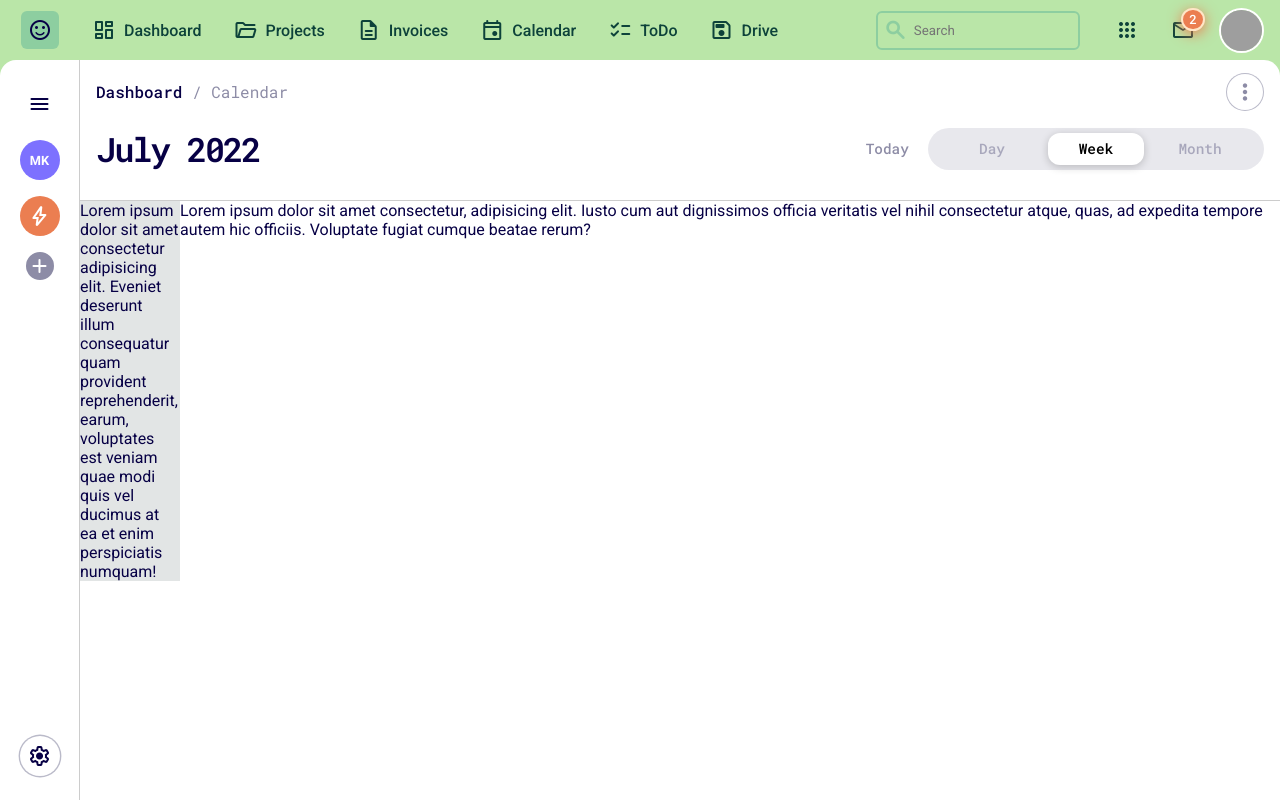
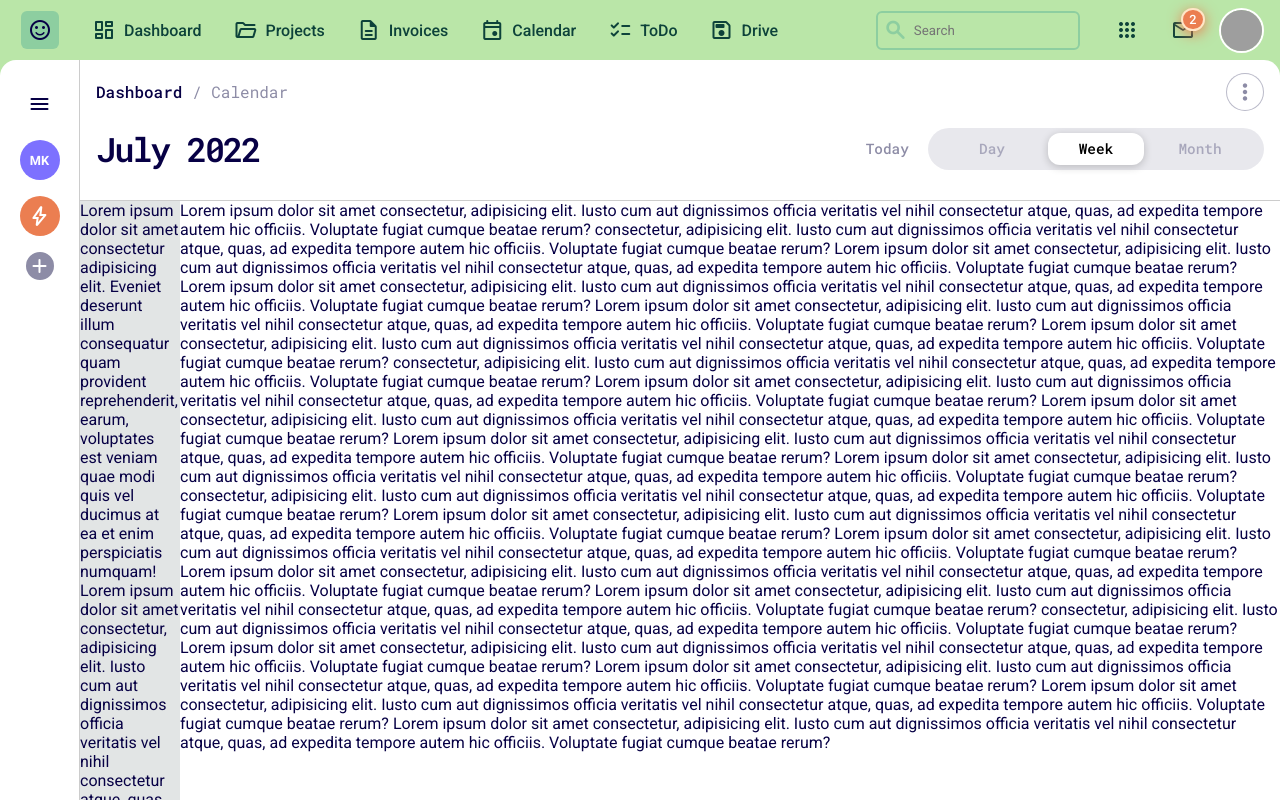
Before and after one commit to alexalannunes/ui-clones, a React (Create React App) app in the folder calendar-week/: page / in a window 1280 px wide. Shown: the top 800 px of the page. Built offline with nearby package versions, Linux system fonts and the light colour scheme; grey boxes are pictures that could not be loaded.

Commit message:
adjusting layout

```diff
--- a/calendar-week/src/components/calendar-week/calendar-week.tsx
+++ b/calendar-week/src/components/calendar-week/calendar-week.tsx
@@ -8,13 +8,75 @@ function CalendarContent() {
         Lorem ipsum dolor sit amet consectetur adipisicing elit. Eveniet
         deserunt illum consequatur quam provident reprehenderit, earum,
         voluptates est veniam quae modi quis vel ducimus at ea et enim
-        perspiciatis numquam!
+        perspiciatis numquam! Lorem ipsum dolor sit amet consectetur,
+        adipisicing elit. Iusto cum aut dignissimos officia veritatis vel nihil
+        consectetur atque, quas, ad expedita tempore autem hic officiis.
+        Voluptate fugiat cumque beatae rerum? Lorem ipsum dolor sit amet
       </div>
       <div className={styles.calendarDays}>
         Lorem ipsum dolor sit amet consectetur, adipisicing elit. Iusto cum aut
         dignissimos officia veritatis vel nihil consectetur atque, quas, ad
         expedita tempore autem hic officiis. Voluptate fugiat cumque beatae
-        rerum?
+        rerum? consectetur, adipisicing elit. Iusto cum aut dignissimos officia
+        veritatis vel nihil consectetur atque, quas, ad expedita tempore autem
+        hic officiis. Voluptate fugiat cumque beatae rerum? Lorem ipsum dolor
+        sit amet consectetur, adipisicing elit. Iusto cum aut dignissimos
+        officia veritatis vel nihil consectetur atque, quas, ad expedita tempore
+        autem hic officiis. Voluptate fugiat cumque beatae rerum? Lorem ipsum
+        dolor sit amet consectetur, adipisicing elit. Iusto cum aut dignissimos
+        officia veritatis vel nihil consectetur atque, quas, ad expedita tempore
+        autem hic officiis. Voluptate fugiat cumque beatae rerum? Lorem ipsum
+        dolor sit amet consectetur, adipisicing elit. Iusto cum aut dignissimos
+        officia veritatis vel nihil consectetur atque, quas, ad expedita tempore
+        autem hic officiis. Voluptate fugiat cumque beatae rerum? Lorem ipsum
+        dolor sit amet consectetur, adipisicing elit. Iusto cum aut dignissimos
+        officia veritatis vel nihil consectetur atque, quas, ad expedita tempore
+        autem hic officiis. Voluptate fugiat cumque beatae rerum? consectetur,
+        adipisicing elit. Iusto cum aut dignissimos officia veritatis vel nihil
+        consectetur atque, quas, ad expedita tempore autem hic officiis.
+        Voluptate fugiat cumque beatae rerum? Lorem ipsum dolor sit amet
+        consectetur, adipisicing elit. Iusto cum aut dignissimos officia
+        veritatis vel nihil consectetur atque, quas, ad expedita tempore autem
+        hic officiis. Voluptate fugiat cumque beatae rerum? Lorem ipsum dolor
+        sit amet consectetur, adipisicing elit. Iusto cum aut dignissimos
+        officia veritatis vel nihil consectetur atque, quas, ad expedita tempore
+        autem hic officiis. Voluptate fugiat cumque beatae rerum? Lorem ipsum
+        dolor sit amet consectetur, adipisicing elit. Iusto cum aut dignissimos
+        officia veritatis vel nihil consectetur atque, quas, ad expedita tempore
+        autem hic officiis. Voluptate fugiat cumque beatae rerum? Lorem ipsum
+        dolor sit amet consectetur, adipisicing elit. Iusto cum aut dignissimos
+        officia veritatis vel nihil consectetur atque, quas, ad expedita tempore
+        autem hic officiis. Voluptate fugiat cumque beatae rerum? consectetur,
+        adipisicing elit. Iusto cum aut dignissimos officia veritatis vel nihil
+        consectetur atque, quas, ad expedita tempore autem hic officiis.
+        Voluptate fugiat cumque beatae rerum? Lorem ipsum dolor sit amet
+        consectetur, adipisicing elit. Iusto cum aut dignissimos officia
+        veritatis vel nihil consectetur atque, quas, ad expedita tempore autem
+        hic officiis. Voluptate fugiat cumque beatae rerum? Lorem ipsum dolor
+        sit amet consectetur, adipisicing elit. Iusto cum aut dignissimos
+        officia veritatis vel nihil consectetur atque, quas, ad expedita tempore
+        autem hic officiis. Voluptate fugiat cumque beatae rerum? Lorem ipsum
+        dolor sit amet consectetur, adipisicing elit. Iusto cum aut dignissimos
+        officia veritatis vel nihil consectetur atque, quas, ad expedita tempore
+        autem hic officiis. Voluptate fugiat cumque beatae rerum? Lorem ipsum
+        dolor sit amet consectetur, adipisicing elit. Iusto cum aut dignissimos
+        officia veritatis vel nihil consectetur atque, quas, ad expedita tempore
+        autem hic officiis. Voluptate fugiat cumque beatae rerum? consectetur,
+        adipisicing elit. Iusto cum aut dignissimos officia veritatis vel nihil
+        consectetur atque, quas, ad expedita tempore autem hic officiis.
+        Voluptate fugiat cumque beatae rerum? Lorem ipsum dolor sit amet
+        consectetur, adipisicing elit. Iusto cum aut dignissimos officia
+        veritatis vel nihil consectetur atque, quas, ad expedita tempore autem
+        hic officiis. Voluptate fugiat cumque beatae rerum? Lorem ipsum dolor
+        sit amet consectetur, adipisicing elit. Iusto cum aut dignissimos
+        officia veritatis vel nihil consectetur atque, quas, ad expedita tempore
+        autem hic officiis. Voluptate fugiat cumque beatae rerum? Lorem ipsum
+        dolor sit amet consectetur, adipisicing elit. Iusto cum aut dignissimos
+        officia veritatis vel nihil consectetur atque, quas, ad expedita tempore
+        autem hic officiis. Voluptate fugiat cumque beatae rerum? Lorem ipsum
+        dolor sit amet consectetur, adipisicing elit. Iusto cum aut dignissimos
+        officia veritatis vel nihil consectetur atque, quas, ad expedita tempore
+        autem hic officiis. Voluptate fugiat cumque beatae rerum?
       </div>
     </div>
   );
```
